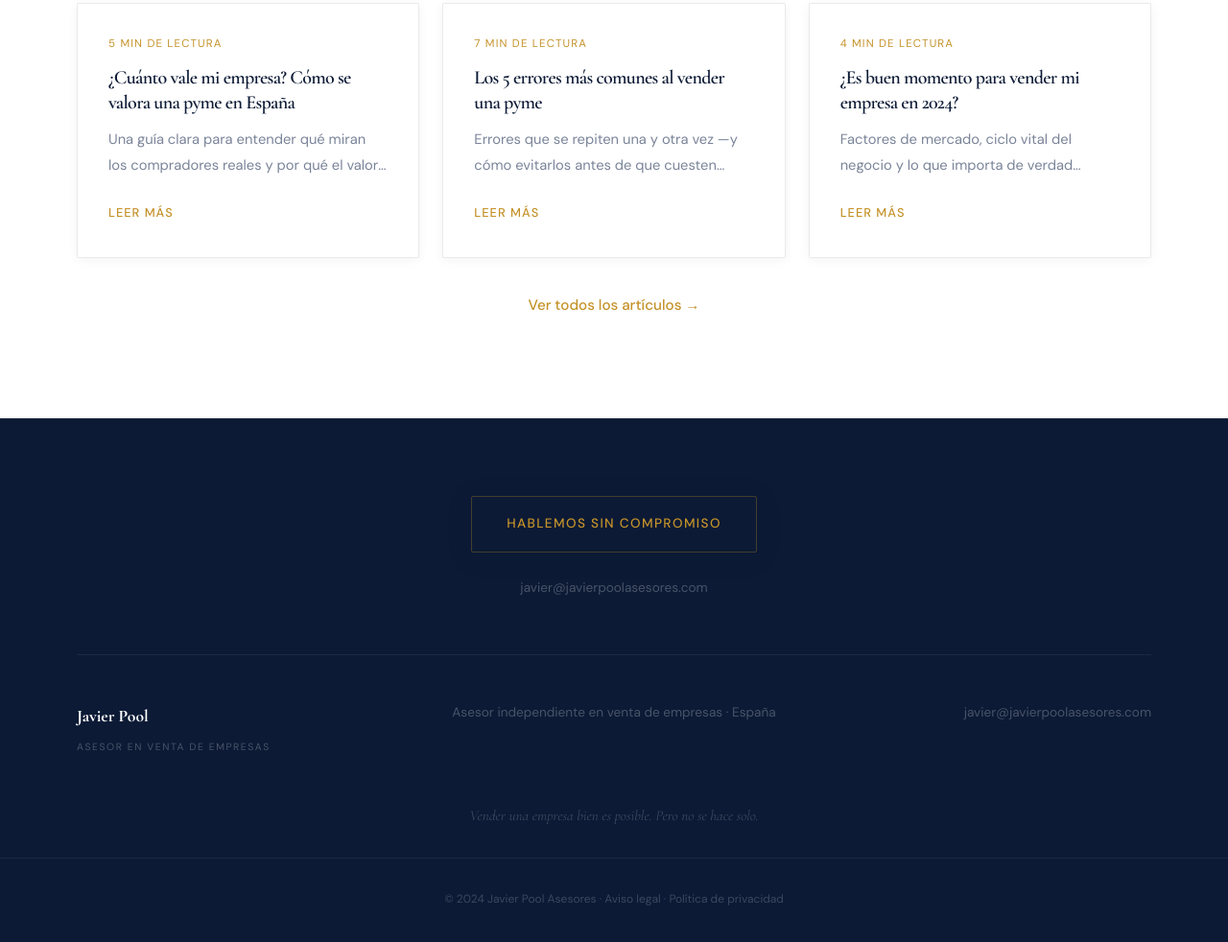
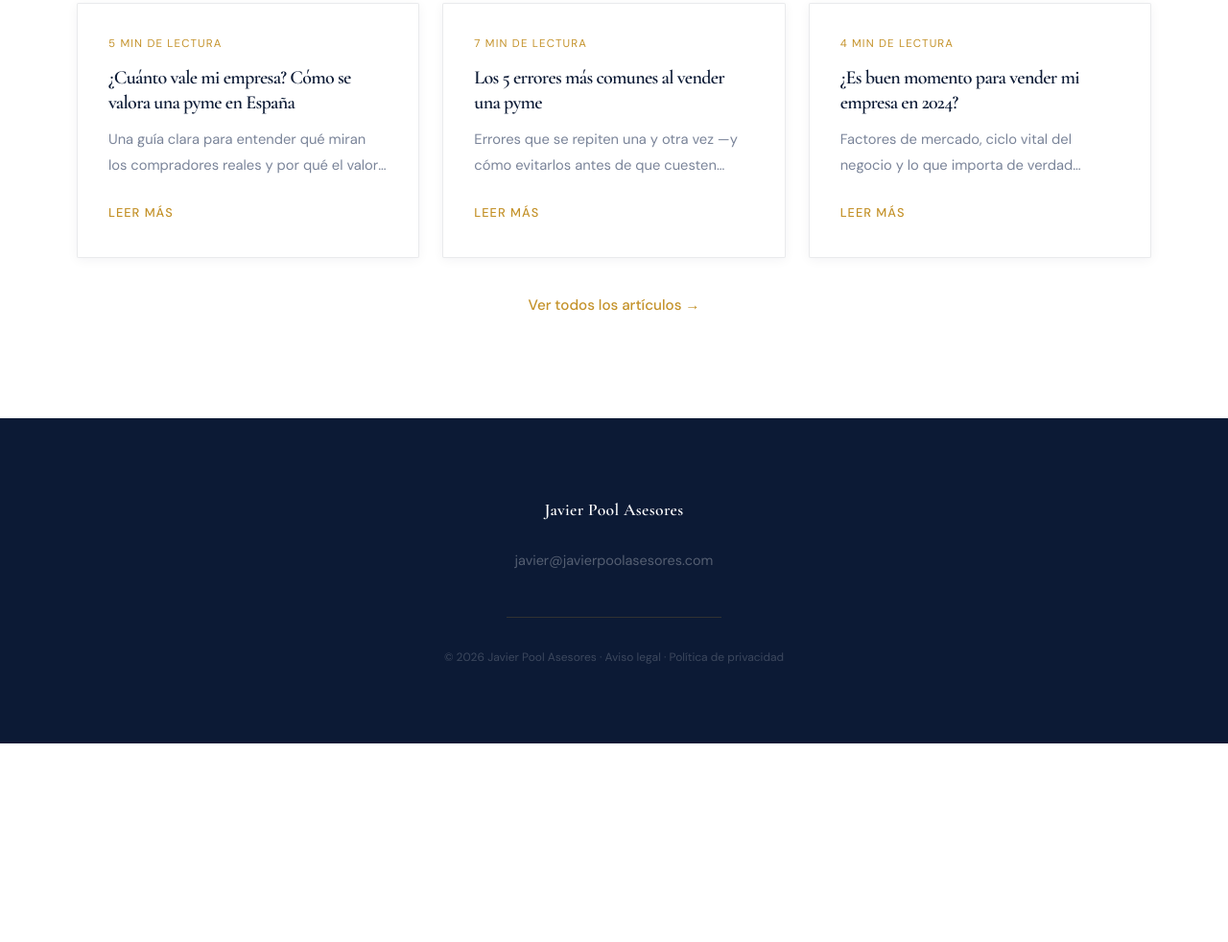
Before and after one commit to javierpoolasesores/javierpoolasesores.github.io, a plain HTML site: page index.html in a window 1280 px wide. Shown: the part 5101-6083 px from the top of the page at 96% size. After the commit the page ends 5876 px from the top, so only its background shows below. Drawn offline with nearby package versions, Linux system fonts and the light colour scheme.

Commit message:
meta title y description

```diff
--- a/index.html
+++ b/index.html
@@ -1252,120 +1252,65 @@
 
     /* --- Footer — navy */
     footer {
-      padding: 5rem 0 3rem;
       background: var(--bg-navy);
-      border-top: 1px solid rgba(255, 255, 255, 0.07);
-      color: rgba(255, 255, 255, 0.25);
-    }
-
-    .footer-logo strong { color: #ffffff; }
-    .footer-logo span { color: rgba(255, 255, 255, 0.25); }
-    .footer-center { color: rgba(255, 255, 255, 0.25); }
-    .footer-right a { color: rgba(255, 255, 255, 0.25); }
-    .footer-right a:hover { color: var(--gold); }
-    .footer-tagline { color: rgba(255, 255, 255, 0.2); }
-    .footer-legal {
-      color: rgba(255, 255, 255, 0.2);
-      border-top: 1px solid rgba(255, 255, 255, 0.06);
-    }
-    .footer-legal a { color: rgba(255, 255, 255, 0.2); }
-    .footer-legal a:hover { color: var(--gold); }
-
-    .footer-tagline {
-      font-family: "Cormorant Garamond", Georgia, serif;
-      font-style: italic;
-      font-size: 0.95rem;
+      padding: 5rem 0;
+    }
+
+    .footer-inner {
       text-align: center;
-      margin: 3rem 0 0;
-      line-height: 1.5;
-    }
-
-    .footer-grid {
-      display: grid;
-      grid-template-columns: 1fr 1fr 1fr;
-      gap: 2rem;
-      align-items: start;
-      font-size: 0.85rem;
-    }
-
-    @media (max-width: 700px) {
-      .footer-grid {
-        grid-template-columns: 1fr;
-        text-align: center;
-      }
-      .footer-grid > div:first-child { order: 1; }
-    }
-
-    .footer-logo strong {
+      max-width: 720px;
+    }
+
+    .footer-brand {
       font-family: "Cormorant Garamond", serif;
       font-size: 1.1rem;
-      display: block;
-      margin-bottom: 0.25rem;
-    }
-
-    .footer-logo span {
-      font-size: 0.65rem;
-      text-transform: uppercase;
-      letter-spacing: 0.15em;
-    }
-
-    .footer-center {
-      text-align: center;
-    }
-
-    .footer-right {
-      text-align: right;
-    }
-
-    .footer-right a {
-      font-size: 0.85rem;
-    }
-
-    @media (max-width: 700px) {
-      .footer-right { text-align: center; }
+      font-weight: 600;
+      color: #ffffff;
+      letter-spacing: 0.02em;
+      margin: 0 0 1.25rem;
+    }
+
+    .footer-email {
+      margin: 0 0 2.75rem;
+    }
+
+    .footer-email a {
+      color: rgba(255, 255, 255, 0.3);
+      font-size: 0.9rem;
+      text-decoration: none;
+      transition: color var(--transition);
+    }
+
+    .footer-email a:hover {
+      color: var(--gold);
+      opacity: 1;
+    }
+
+    .footer-divider {
+      width: 100%;
+      max-width: 14rem;
+      height: 0;
+      border: none;
+      border-top: 1px solid rgba(196, 146, 42, 0.2);
+      margin: 0 auto 2rem;
     }
 
     .footer-legal {
-      margin-top: 2rem;
-      padding-top: 2rem;
-      text-align: center;
+      margin: 0;
       font-size: 0.75rem;
-    }
-
-    .footer-cta {
-      background: transparent;
-      text-align: center;
-      padding-bottom: 3.5rem;
-      margin-bottom: 3rem;
-      border-bottom: 1px solid rgba(255, 255, 255, 0.07);
-    }
-
-    .footer-cta-email {
-      margin-top: 1rem;
-      font-size: 0.85rem;
-    }
-
-    .footer-cta-email a {
-      color: rgba(255, 255, 255, 0.25);
-      transition: color 0.25s ease;
-    }
-
-    .footer-cta-email a:hover {
+      color: rgba(255, 255, 255, 0.2);
+      line-height: 1.6;
+    }
+
+    .footer-legal a {
+      color: rgba(255, 255, 255, 0.2);
+      text-decoration: none;
+      transition: color var(--transition);
+    }
+
+    .footer-legal a:hover {
       color: var(--gold);
-    }
-
-    .footer-cta .btn-gold {
-      background: transparent;
-      border: 1px solid var(--border-gold);
-      color: var(--gold) !important;
-      letter-spacing: 0.1em;
-      font-size: 0.85rem;
-    }
-
-    .footer-cta .btn-gold:hover {
-      background: var(--gold);
-      color: var(--bg-navy) !important;
-      border-color: var(--gold);
+      opacity: 1;
     }
 
     /* --- Detalles decorativos --- */
@@ -1724,23 +1669,11 @@
   </section>
 
   <footer>
-    <div class="container">
-      <div class="footer-cta">
-        <a class="btn-gold" href="https://calendly.com/javier-javierpoolasesores/30min">Hablemos sin compromiso</a>
-        <p class="footer-cta-email"><a href="mailto:javier@javierpoolasesores.com">javier@javierpoolasesores.com</a></p>
-      </div>
-      <div class="footer-grid">
-        <div class="footer-logo">
-          <strong>Javier Pool</strong>
-          <span>Asesor en venta de empresas</span>
-        </div>
-        <div class="footer-center">Asesor independiente en venta de empresas · España</div>
-        <div class="footer-right"><a href="mailto:javier@javierpoolasesores.com">javier@javierpoolasesores.com</a></div>
-      </div>
-      <p class="footer-tagline">Vender una empresa bien es posible. Pero no se hace solo.</p>
-    </div>
-    <div class="footer-legal">
-      © 2024 Javier Pool Asesores · <a href="#">Aviso legal</a> · <a href="#">Política de privacidad</a>
+    <div class="container footer-inner">
+      <p class="footer-brand">Javier Pool Asesores</p>
+      <p class="footer-email"><a href="mailto:javier@javierpoolasesores.com">javier@javierpoolasesores.com</a></p>
+      <div class="footer-divider" aria-hidden="true"></div>
+      <p class="footer-legal">© 2026 Javier Pool Asesores · <a href="#">Aviso legal</a> · <a href="#">Política de privacidad</a></p>
     </div>
   </footer>
 
```
